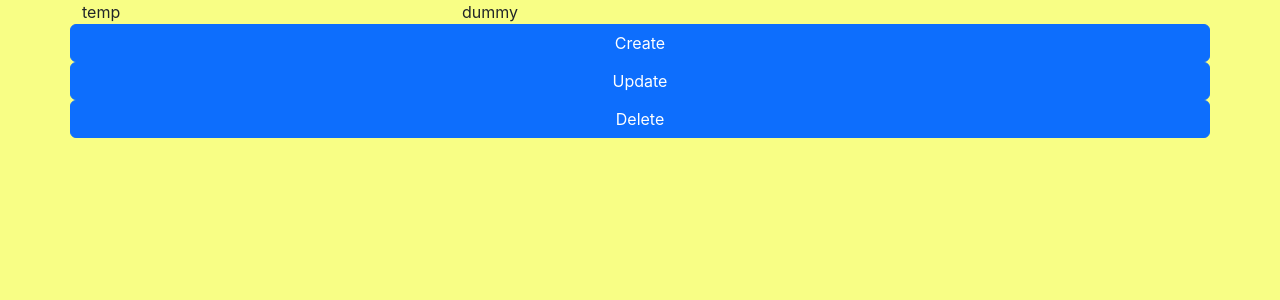
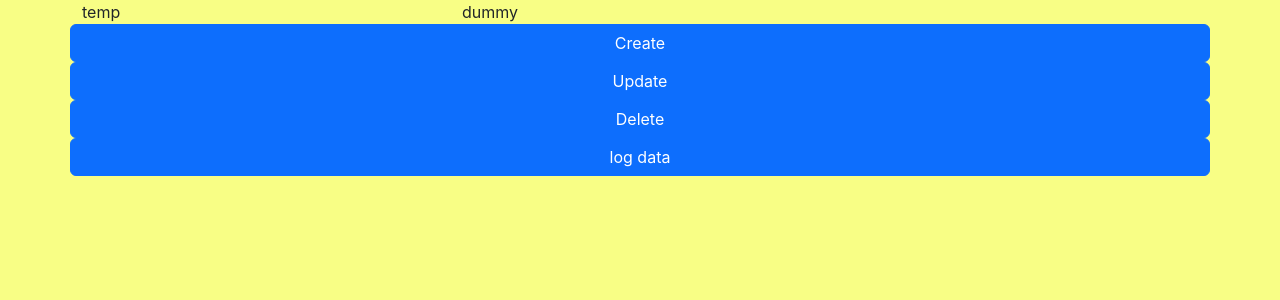
Before and after one commit to Vratislavberry/to-do_listy, a Next.js app in the folder fe/: page / in a window 1280 px wide. Shown: the top 300 px of the page. Built offline with nearby package versions, Linux system fonts and the light colour scheme; no server answers.

Commit message:
Started creating noteProvider

```diff
--- /dev/null
+++ b/fe/app/components/notesProvider.tsx
@@ -0,0 +1,39 @@
+"use client";
+import { createContext, useState, useEffect, ReactNode } from "react";
+import { Note } from "../types";
+import FetchHelper from "../fetchHelper";
+
+
+interface NoteListDto {
+  state: "ready" | "pending" | "error";
+  data: any;
+  error: any;
+  // handlerMap?: { ... }
+}
+
+export const NoteListContext = createContext<NoteListDto | undefined>(undefined);
+
+interface NotesProviderProps {
+  children: ReactNode;
+}
+
+const NotesProvider = ({ children }: NotesProviderProps) => {
+  const [noteListDto, setNoteListDto] = useState<NoteListDto>({
+    state: "ready",
+    data: null,
+    error: null,
+  });
+
+  const value = {
+    ...noteListDto,
+    // handlerMap: { ... }
+  };
+
+  return (
+    <NoteListContext.Provider value={value}>
+      {children}
+    </NoteListContext.Provider>
+  );
+};
+
+export default NotesProvider;
--- a/fe/app/components/notesUI.tsx
+++ b/fe/app/components/notesUI.tsx
@@ -1,12 +1,14 @@
 "use client";
-import { useState, useEffect } from "react";
+import { useState, useEffect, useContext } from "react";
 import FetchHelper from "../fetchHelper";
 import { Row, Col, Button } from "react-bootstrap";
 import { Note, NoteDto } from "../types";
 
-
+import { NoteListContext } from "./notesProvider";
 
 const NotesUI = () => {
+  const context = useContext(NoteListContext);
+  const { state, data } = context ?? { state: "pending", data: [] };
   const [noteList, setNoteList] = useState<Note[]>([
     {
       id: "1",
@@ -111,6 +113,14 @@ const NotesUI = () => {
       >
         Delete
       </Button>
+
+      <Button
+        onClick={() => {
+          console.log("Logging data:", state, data);
+        }}
+      >
+        log data
+      </Button>
     </Row>
   );
 };
--- a/fe/app/page.tsx
+++ b/fe/app/page.tsx
@@ -1,14 +1,15 @@
 import { Container } from "react-bootstrap";
 import NotesUI from "./components/notesUI";
-
-
+import NotesProvider from "./components/notesProvider";
 
 export default async function Home() {
   //const res = await fetch("http://localhost:4000/notes");
   //const users: Note[] = await res.json();
   return (
     <Container>
-      <NotesUI />
+      <NotesProvider>
+        <NotesUI />
+      </NotesProvider>
     </Container>
   );
 }
```
